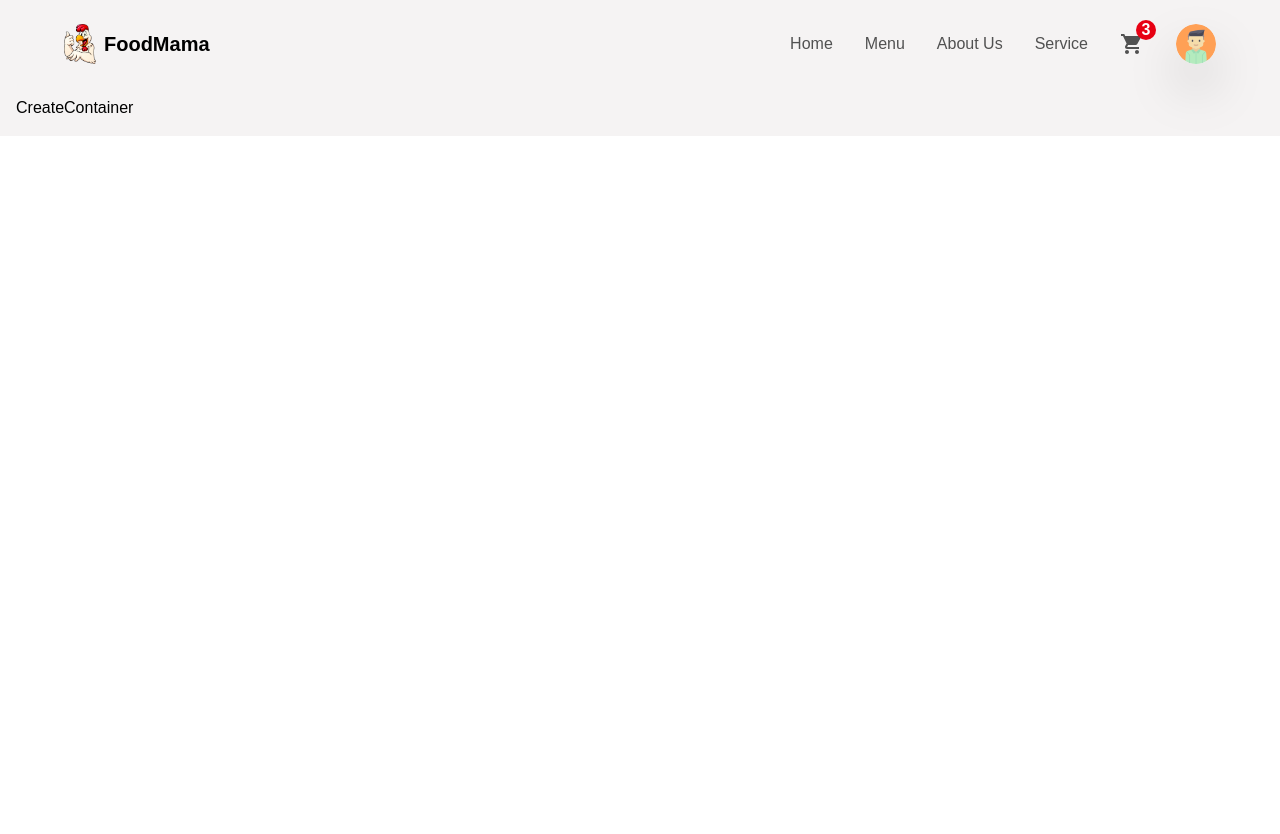
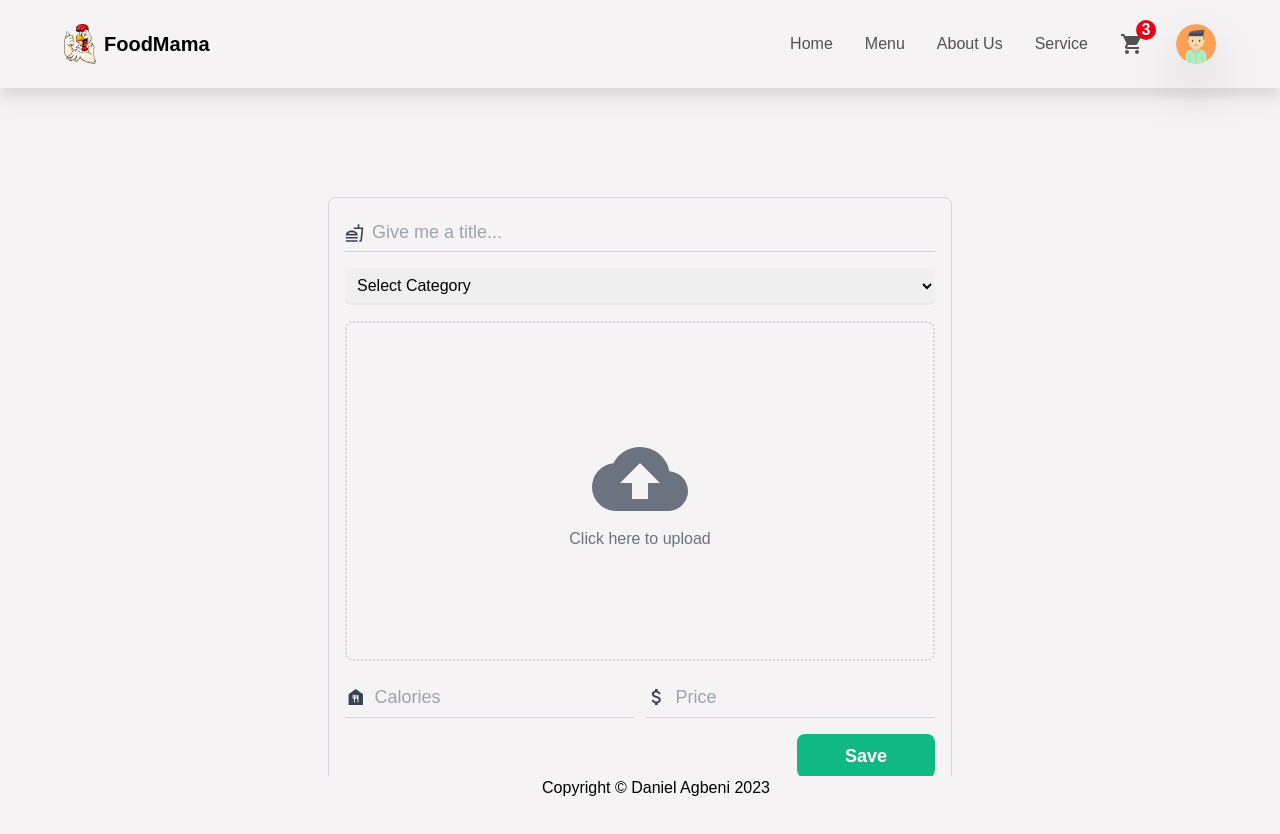
Before and after one commit to DanielAgbeni/Food-Mama, a React (Vite) app: page /adminPanel in a window 1280 px wide. Shown: the top 834 px of the page. Before the commit the page ends 800 px from the top, so only its background shows below. Built offline with nearby package versions, Linux system fonts and the light colour scheme.

Commit message:
Updated Add item section Added footer

```diff
--- a/src/App.jsx
+++ b/src/App.jsx
@@ -2,7 +2,7 @@
 
 import { useState } from 'react'
 import './App.css'
-import { Header, MainContainer, CreateContainer } from './component'
+import { Header, MainContainer, CreateContainer, Footer } from './component'
 import { Route, Routes } from 'react-router-dom'
 import { AnimatePresence } from 'framer-motion'
 
@@ -16,6 +16,7 @@
 						<Route path='/*' element={<MainContainer />} />
 						<Route path='/adminPanel' element={<CreateContainer />} />
 					</Routes>
+					<Footer />
 				</main>
 			</div>
 		</AnimatePresence>
--- a/src/component/CreateContainer.jsx
+++ b/src/component/CreateContainer.jsx
@@ -1,9 +1,159 @@
 /** @format */
-
-import React from 'react'
+import React, { useState } from 'react'
+import { motion } from 'framer-motion'
+import { useStateValue } from '../context/StateProvider'
+import {
+	MdOutlineFastfood,
+	MdCloudUpload,
+	MdDelete,
+	MdFoodBank,
+	MdAttachMoney,
+} from 'react-icons/md'
+import { categories } from '../utils/data'
+import Loader from './Loader'
 
 const CreateContainer = () => {
-	return <div>CreateContainer</div>
+	const [title, setTitle] = useState('')
+	const [calories, setCalories] = useState('')
+	const [price, setPrice] = useState('')
+	const [category, setCategory] = useState(null)
+	const [imageAsset, setImageAsset] = useState(null)
+	const [fields, setFields] = useState(false)
+	const [alertStatus, setAlertStatus] = useState('danger')
+	const [msg, setMsg] = useState(null)
+	const [isLoading, setIsLoading] = useState(false)
+	const [{ foodItems }, dispatch] = useStateValue()
+
+	const uploadImage = () => {}
+	const deleteImage = () => {}
+	const saveDetails = () => {}
+
+	return (
+		<div className='w-full min-h-screen flex items-center justify-center'>
+			<div className='w-[90%] md:w-[50%] border border-gray-300 rounded-lg p-4 flex flex-col items-center justify-center gap-4'>
+				{fields && (
+					<motion.p
+						initial={{ opacity: 0 }}
+						animate={{ opacity: 1 }}
+						exit={{ opacity: 0 }}
+						className={`w-full p-2 rounded-lg text-center text-lg font-semibold ${
+							alertStatus === 'danger'
+								? 'bg-red-400 text-red-800'
+								: 'bg-emerald-400 text-emerald-800'
+						}`}>
+						{msg}
+					</motion.p>
+				)}
+				<div className='w-full py-2 border-b border-gray-300 flex items-center gap-2'>
+					<MdOutlineFastfood className='text-xl text-gray-700' />
+					<input
+						type='text'
+						required
+						value={title}
+						onChange={(e) => setTitle(e.target.value)}
+						placeholder='Give me a title...'
+						className='w-full h-full text-lg bg-transparent outline-none border-none placeholder:text-gray-400 text-textColor'
+					/>
+				</div>
+				<div className='w-full'>
+					<select
+						onChange={(e) => setCategory(e.target.value)}
+						className='outline-none w-full text-base border-b-2 border-gray-200 p-2 rounded-md cursor-pointer'>
+						<option value='other' className='bg-white'>
+							Select Category
+						</option>
+						{categories &&
+							categories.map((item) => (
+								<option
+									key={item.id}
+									className='text-base border-0 outline-none capitalize bg-white text-headingColor'
+									value={item.urlParamName}>
+									{item.name}
+								</option>
+							))}
+					</select>
+				</div>
+				<div className='group flex justify-center items-center flex-col border-2 border-dotted border-gray-300 w-full h-225 md:h-340 cursor-pointer rounded-lg'>
+					{isLoading ? (
+						<Loader />
+					) : (
+						<>
+							{!imageAsset ? (
+								<>
+									<label className='w-full h-full flex flex-col items-center justify-center cursor-pointer'>
+										<div className='w-full h-full flex flex-col items-center justify-center cursor-pointer'>
+											<MdCloudUpload className='text-gray-500 text-8xl hover:text-gray-700' />
+											<p className='text-gray-500 hover:text-gray-700'>
+												Click here to upload
+											</p>
+										</div>
+										<input
+											type='file'
+											name='uploadimage'
+											accept='image/*'
+											onChange={uploadImage}
+											className='w-0 h-0'
+										/>
+									</label>
+								</>
+							) : (
+								<>
+									<div className='relative h-full'>
+										<img
+											src={imageAsset}
+											alt='uploaded image'
+											className='w-full h-full object-cover'
+										/>
+										<button
+											type='button'
+											className='absolute bottom-3 right-3 p-3 rounded-full bg-red-500 text-xl cursor-pointer outline-none hover:shadow-md  duration-500 transition-all ease-in-out'
+											onClick={deleteImage}>
+											<MdDelete className='text-white' />
+										</button>
+									</div>
+								</>
+							)}
+						</>
+					)}
+				</div>
+
+				<div className='w-full flex flex-col md:flex-row items-center gap-3'>
+					<div className='w-full py-2 border-b border-gray-300 flex items-center gap-2'>
+						<MdFoodBank className='text-gray-700 text-2xl' />
+						<input
+							type='text'
+							required
+							value={calories}
+							onChange={(e) => setCalories(e.target.value)}
+							placeholder='Calories'
+							className='w-full h-full text-lg bg-transparent outline-none border-none placeholder:text-gray-400 text-textColor'
+						/>
+					</div>
+
+					<div className='w-full py-2 border-b border-gray-300 flex items-center gap-2'>
+						<MdAttachMoney className='text-gray-700 text-2xl' />
+						<input
+							type='text'
+							required
+							value={price}
+							onChange={(e) => setPrice(e.target.value)}
+							placeholder='Price'
+							className='w-full h-full text-lg bg-transparent outline-none border-none placeholder:text-gray-400 text-textColor'
+						/>
+					</div>
+				</div>
+
+				<div className='flex items-center w-full'>
+					<button
+						type='button'
+						className='ml-0 md:ml-auto w-full md:w-auto border-none outline-none bg-emerald-500 px-12 py-2 rounded-lg text-lg text-white font-semibold'
+						onClick={saveDetails}>
+						Save
+					</button>
+				</div>
+			</div>
+		</div>
+	)
 }
 
 export default CreateContainer
--- a/src/component/Header.jsx
+++ b/src/component/Header.jsx
@@ -44,9 +44,9 @@
 	const toggleCart = () => {
 		setIsMenu(false)
 	}
-
+	// console.log(user)
 	return (
-		<header className='fixed z-50 w-screen p-3 px-4 md:p-6 md:px-16 bg-primary'>
+		<header className='fixed z-50 w-screen p-3 px-4 md:p-6 md:px-16 bg-primary drop-shadow-xl'>
 			{/* destop  */}
 			<div className='hidden md:flex w-full h-full items-center justify-between  shadow-primary'>
 				<Link
@@ -110,7 +110,7 @@
 								animate={{ opacity: 1, scale: 1 }}
 								exit={{ opacity: 0, scale: 0.6 }}
 								className='w-40 bg-gray-50 shadow-xl rounded-lg flex flex-col absolute top-12 -right-3 '>
-								{user && user.email === 'danielagbeni12@gmail.com' ? (
+								{user && user.uid === '102019565432607253558' ? (
 									<Link to={'./adminPanel'}>
 										<p
 											className='flex px-4 py-2 item-center gap-3 cursor-pointer hover:bg-slate-200 transition-all duration-100 ease-in-out text-textColor text-base'
@@ -168,7 +168,7 @@
 							animate={{ opacity: 1, scale: 1 }}
 							exit={{ opacity: 0, scale: 0.6 }}
 							className='w-40 bg-gray-50 shadow-xl rounded-lg flex flex-col absolute top-12 -right-3 '>
-							{user && user.email === 'danielagbeni12@gmail.com' ? (
+							{user && user.uid === '102019565432607253558' ? (
 								<Link to={'./adminPanel'}>
 									<p
 										className='flex px-4 py-2 item-center gap-3 cursor-pointer hover:bg-slate-200 transition-all duration-100 ease-in-out text-textColor text-base'
--- /dev/null
+++ b/src/component/Loader.jsx
@@ -0,0 +1,27 @@
+/** @format */
+
+import React from 'react'
+
+const Loader = () => {
+	return (
+		<div role='status'>
+			<svg
+				aria-hidden='true'
+				className='inline w-10 h-10 mr-2 text-gray-200 animate-spin dark:text-gray-300 fill-orange-600'
+				viewBox='0 0 100 101'
+				fill='none'
+				xmlns='http://www.w3.org/2000/svg'>
+				<path
+					d='M100 50.5908C100 78.2051 77.6142 100.591 50 100.591C22.3858 100.591 0 78.2051 0 50.5908C0 22.9766 22.3858 0.59082 50 0.59082C77.6142 0.59082 100 22.9766 100 50.5908ZM9.08144 50.5908C9.08144 73.1895 27.4013 91.5094 50 91.5094C72.5987 91.5094 90.9186 73.1895 90.9186 50.5908C90.9186 27.9921 72.5987 9.67226 50 9.67226C27.4013 9.67226 9.08144 27.9921 9.08144 50.5908Z'
+					fill='currentColor'
+				/>
+				<path
+					d='M93.9676 39.0409C96.393 38.4038 97.8624 35.9116 97.0079 33.5539C95.2932 28.8227 92.871 24.3692 89.8167 20.348C85.8452 15.1192 80.8826 10.7238 75.2124 7.41289C69.5422 4.10194 63.2754 1.94025 56.7698 1.05124C51.7666 0.367541 46.6976 0.446843 41.7345 1.27873C39.2613 1.69328 37.813 4.19778 38.4501 6.62326C39.0873 9.04874 41.5694 10.4717 44.0505 10.1071C47.8511 9.54855 51.7191 9.52689 55.5402 10.0491C60.8642 10.7766 65.9928 12.5457 70.6331 15.2552C75.2735 17.9648 79.3347 21.5619 82.5849 25.841C84.9175 28.9121 86.7997 32.2913 88.1811 35.8758C89.083 38.2158 91.5421 39.6781 93.9676 39.0409Z'
+					fill='currentFill'
+				/>
+			</svg>
+		</div>
+	)
+}
+
+export default Loader
--- /dev/null
+++ b/src/component/footer.jsx
@@ -0,0 +1,13 @@
+/** @format */
+
+import React from 'react'
+
+const footer = () => {
+	return (
+		<footer className='fixed z-50 w-screen bottom-0 bg-primary flex items-center justify-center'>
+			<p>Copyright &copy; Daniel Agbeni {new Date().getFullYear()}</p>
+		</footer>
+	)
+}
+
+export default footer
--- a/src/component/index.jsx
+++ b/src/component/index.jsx
@@ -4,3 +4,5 @@
 export { default as MainContainer } from './MainContainer'
 export { default as CreateContainer } from './CreateContainer'
 export { default as HomeContainer } from './HomeContainer'
+export { default as Loader } from './Loader'
+export { default as Footer } from './footer'
--- /dev/null
+++ b/src/utils/data.jsx
@@ -0,0 +1,75 @@
+/** @format */
+
+import Icecream from '../img/i1.png'
+import strawberry from '../img/f7.png'
+import fish from '../img/fi1.png'
+import chicken from '../img/c3.png'
+
+export const heroData = [
+	{
+		id: 1,
+		name: 'Icecream',
+		decp: 'Chocolate & vanilla',
+		price: 2200,
+		imgSrc: Icecream,
+	},
+	{
+		id: 2,
+		name: 'Strawberries',
+		decp: 'Fresh Strawberries',
+		price: 1000,
+		imgSrc: strawberry,
+	},
+	{
+		id: 3,
+		name: 'Fish Kebab',
+		decp: 'Mixed Fish Kebab',
+		price: 5500,
+		imgSrc: fish,
+	},
+	{
+		id: 4,
+		name: 'Chicken Kebab',
+		decp: 'Mixed Kebab Plate',
+		price: 5500,
+		imgSrc: chicken,
+	},
+]
+export const categories = [
+	{
+		id: 1,
+		name: 'Chicken',
+		urlParamName: 'chicken',
+	},
+	{
+		id: 2,
+		name: 'Curry',
+		urlParamName: 'curry',
+	},
+	{
+		id: 3,
+		name: 'Rice',
+		urlParamName: 'rice',
+	},
+	{
+		id: 4,
+		name: 'Fish',
+		urlParamName: 'fish',
+	},
+	{
+		id: 5,
+		name: 'Fruits',
+		urlParamName: 'fruits',
+	},
+	{
+		id: 6,
+		name: 'Icecreams',
+		urlParamName: 'icecreams',
+	},
+
+	{
+		id: 7,
+		name: 'Soft Drinks',
+		urlParamName: 'drinks',
+	},
+]
```
Also changed, not shown: src/component/HomeContainer.jsx (+32 -14 lines).
